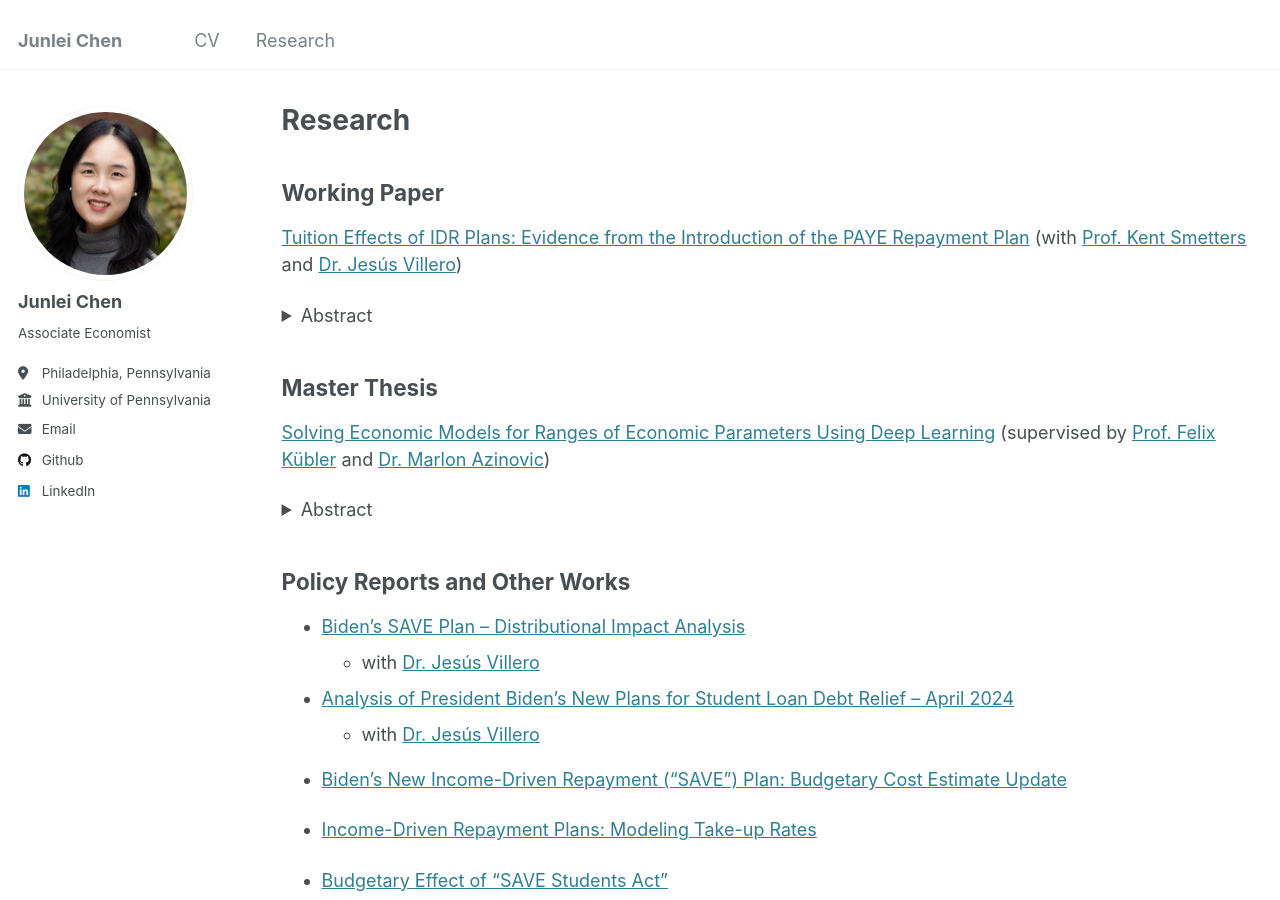
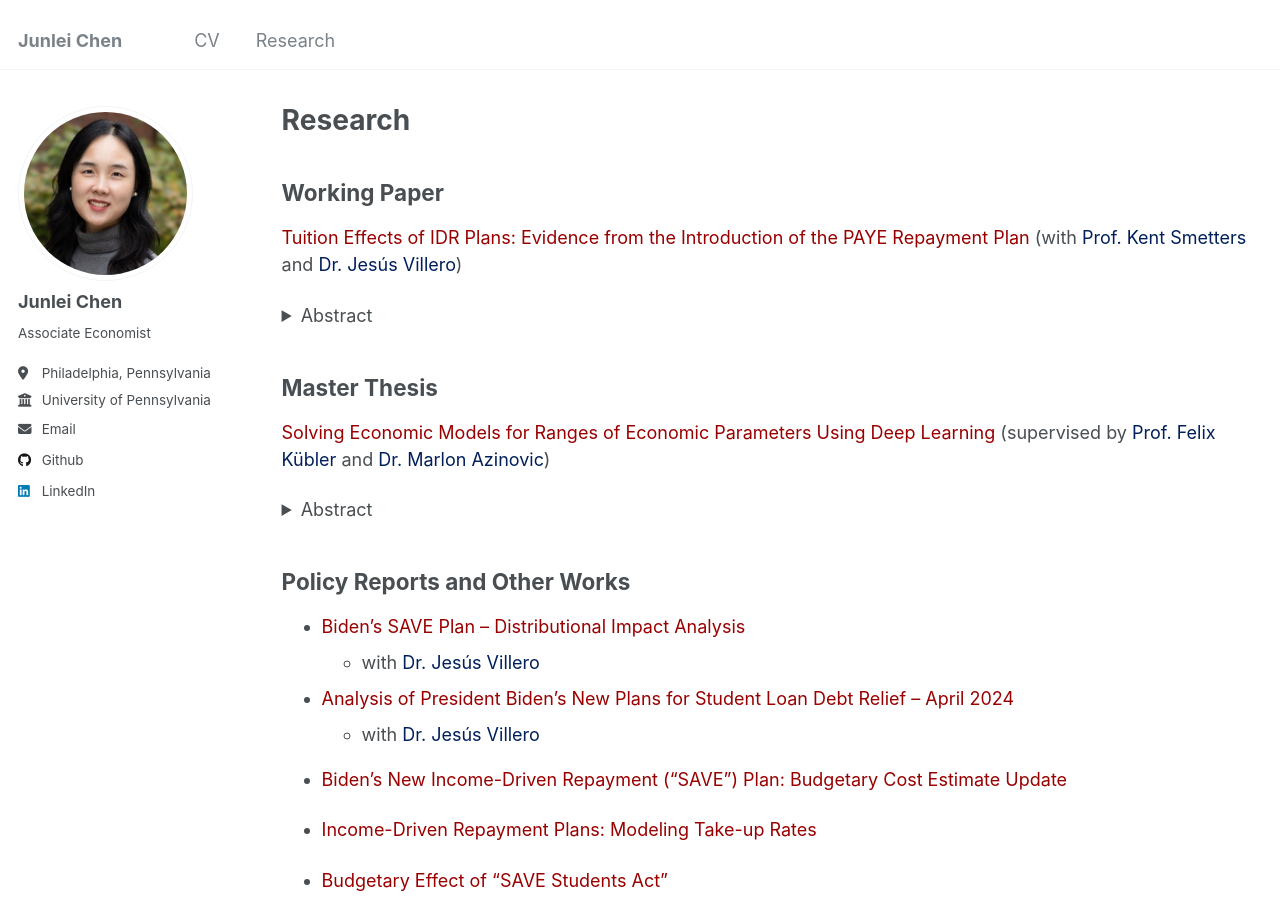
Before and after one commit to Junlei-Chen/junlei-chen.github.io, a Jekyll site: the page built from _pages/research.md, in a window 1280 px wide and 900 px high. Built offline with Jekyll 4.4.1, drawn with Linux system fonts in a browser that asks for light colours.

Commit message:
Updated links using CSS and Penn color code

```diff
--- a/_pages/research.md
+++ b/_pages/research.md
@@ -9,7 +9,7 @@ author_profile: true
 
 ## Working Paper
 
-[Tuition Effects of IDR Plans: Evidence from the Introduction of the PAYE Repayment Plan](http://junlei-chen.github.io/files/idr_tuition_paper.pdf) (with [Prof. Kent Smetters](https://bepp.wharton.upenn.edu/profile/smetters/) and [Dr. Jesús Villero](https://jesusvillero.com/))
+<a href="http://junlei-chen.github.io/files/idr_tuition_paper.pdf" style="color: #990000; text-decoration: none;">Tuition Effects of IDR Plans: Evidence from the Introduction of the PAYE Repayment Plan</a> (with <a href="https://bepp.wharton.upenn.edu/profile/smetters/" style="color: #011F5B; text-decoration: none;">Prof. Kent Smetters</a> and <a href="https://jesusvillero.com/" style="color: #011F5B; text-decoration: none;">Dr. Jesús Villero</a>)
 <details>
 <summary>Abstract</summary>
 <br>
@@ -17,7 +17,7 @@ We study the effects of an increase in the generosity of income-driven repayment
 </details>
 
 ## Master Thesis
-[Solving Economic Models for Ranges of Economic Parameters Using Deep Learning](http://junlei-chen.github.io/files/junlei_chen_master_thesis.pdf) (supervised by [Prof. Felix Kübler](https://www.df.uzh.ch/en/people/professor/kuebler.html) and [Dr. Marlon Azinovic](https://sites.google.com/view/marlonazinovic/home))
+<a href="http://junlei-chen.github.io/files/junlei_chen_master_thesis.pdf" style="color: #990000; text-decoration: none;">Solving Economic Models for Ranges of Economic Parameters Using Deep Learning</a> (supervised by <a href="https://www.df.uzh.ch/en/people/professor/kuebler.html" style="color: #011F5B; text-decoration: none;">Prof. Felix Kübler</a> and <a href="https://sites.google.com/view/marlonazinovic/home" style="color: #011F5B; text-decoration: none;">Dr. Marlon Azinovic</a>)
 <details>
 <summary>Abstract</summary>
 <br>
@@ -26,26 +26,26 @@ In this thesis, I introduce a method of solving macroeconomic models for entire
 
 ## Policy Reports and Other Works
 
-* [Biden’s SAVE Plan – Distributional Impact Analysis](https://budgetmodel.wharton.upenn.edu/issues/2024/9/25/bidens-save-plan-distributional-impact-analysis)
-    * with [Dr. Jesús Villero](https://jesusvillero.com/)
+* <a href="https://budgetmodel.wharton.upenn.edu/issues/2024/9/25/bidens-save-plan-distributional-impact-analysis" style="color: #990000; text-decoration: none;">Biden's SAVE Plan – Distributional Impact Analysis</a>
+    * with <a href="https://jesusvillero.com/" style="color: #011F5B; text-decoration: none;">Dr. Jesús Villero</a>
 
-* [Analysis of President Biden’s New Plans for Student Loan Debt Relief – April 2024](https://budgetmodel.wharton.upenn.edu/issues/2024/4/11/biden-student-loan-debt-relief)
-    * with [Dr. Jesús Villero](https://jesusvillero.com/)
+* <a href="https://budgetmodel.wharton.upenn.edu/issues/2024/4/11/biden-student-loan-debt-relief" style="color: #990000; text-decoration: none;">Analysis of President Biden's New Plans for Student Loan Debt Relief – April 2024</a>
+    * with <a href="https://jesusvillero.com/" style="color: #011F5B; text-decoration: none;">Dr. Jesús Villero</a>
 
-* [Biden’s New Income-Driven Repayment ("SAVE") Plan: Budgetary Cost Estimate Update](https://budgetmodel.wharton.upenn.edu/issues/2023/7/17/biden-income-driven-repayment-budget-update)
+* <a href="https://budgetmodel.wharton.upenn.edu/issues/2023/7/17/biden-income-driven-repayment-budget-update" style="color: #990000; text-decoration: none;">Biden's New Income-Driven Repayment ("SAVE") Plan: Budgetary Cost Estimate Update</a>
 
-* [Income-Driven Repayment Plans: Modeling Take-up Rates](https://budgetmodel.wharton.upenn.edu/issues/2023/7/17/income-driven-repayment-modeling-take-up-rates)
+* <a href="https://budgetmodel.wharton.upenn.edu/issues/2023/7/17/income-driven-repayment-modeling-take-up-rates" style="color: #990000; text-decoration: none;">Income-Driven Repayment Plans: Modeling Take-up Rates</a>
 
-* [Budgetary Effect of "SAVE Students Act"](https://budgetmodel.wharton.upenn.edu/issues/2023/6/14/budgetary-effect-of-save-students-act)
+* <a href="https://budgetmodel.wharton.upenn.edu/issues/2023/6/14/budgetary-effect-of-save-students-act" style="color: #990000; text-decoration: none;">Budgetary Effect of "SAVE Students Act"</a>
 
-* [Budgetary Cost of Newly Proposed Income-Driven Repayment Plan](https://budgetmodel.wharton.upenn.edu/issues/2023/1/30/budgetary-cost-of-proposed-income-driven-repayment)
+* <a href="https://budgetmodel.wharton.upenn.edu/issues/2023/1/30/budgetary-cost-of-proposed-income-driven-repayment" style="color: #990000; text-decoration: none;">Budgetary Cost of Newly Proposed Income-Driven Repayment Plan</a>
 
-* [The Biden Student Loan Forgiveness Plan: Budgetary Costs and Distributional Impact](https://budgetmodel.wharton.upenn.edu/issues/2022/8/26/biden-student-loan-forgiveness)
+* <a href="https://budgetmodel.wharton.upenn.edu/issues/2022/8/26/biden-student-loan-forgiveness" style="color: #990000; text-decoration: none;">The Biden Student Loan Forgiveness Plan: Budgetary Costs and Distributional Impact</a>
 
-* [Forgiving Student Loans: Budgetary Costs and Distributional Impact](https://budgetmodel.wharton.upenn.edu/issues/2022/8/23/forgiving-student-loans)
+* <a href="https://budgetmodel.wharton.upenn.edu/issues/2022/8/23/forgiving-student-loans" style="color: #990000; text-decoration: none;">Forgiving Student Loans: Budgetary Costs and Distributional Impact</a>
 
-* [Analysis of Carbon Emission Reductions in Build Back America](https://budgetmodel.wharton.upenn.edu/issues/2022/3/28/carbon-emission-reductions-in-build-back-america)
-    * with [Dr. Jon Huntley](http://budgetmodel.wharton.upenn.edu/experts/jon-huntley)
+* <a href="https://budgetmodel.wharton.upenn.edu/issues/2022/3/28/carbon-emission-reductions-in-build-back-america" style="color: #990000; text-decoration: none;">Analysis of Carbon Emission Reductions in Build Back America</a>
+    * with <a href="http://budgetmodel.wharton.upenn.edu/experts/jon-huntley" style="color: #011F5B; text-decoration: none;">Dr. Jon Huntley</a>
 
-* [Medicare Advantage Auto-Enrollment](https://budgetmodel.wharton.upenn.edu/issues/2022/3/7/medicare-advantage-auto-enrollment)
-    * with [Yan He](https://yanhe8.github.io/) and [Dr. Felix Reichling](https://sites.google.com/view/felixr/)
+* <a href="https://budgetmodel.wharton.upenn.edu/issues/2022/3/7/medicare-advantage-auto-enrollment" style="color: #990000; text-decoration: none;">Medicare Advantage Auto-Enrollment</a>
+    * with <a href="https://yanhe8.github.io/" style="color: #011F5B; text-decoration: none;">Yan He</a> and <a href="https://sites.google.com/view/felixr/" style="color: #011F5B; text-decoration: none;">Dr. Felix Reichling</a>
```
Also changed, not shown: _pages/about.md (+3 -3 lines), _pages/cv.md (+10 -10 lines).
